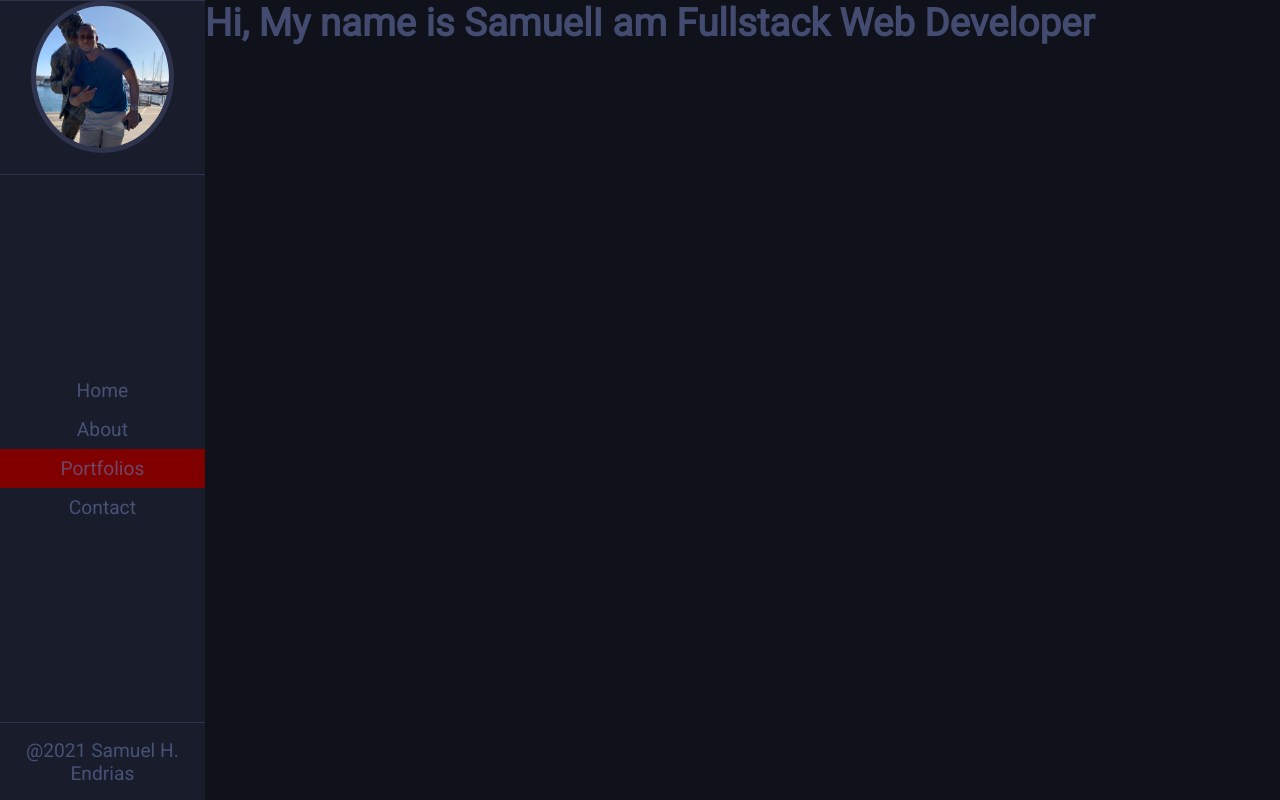
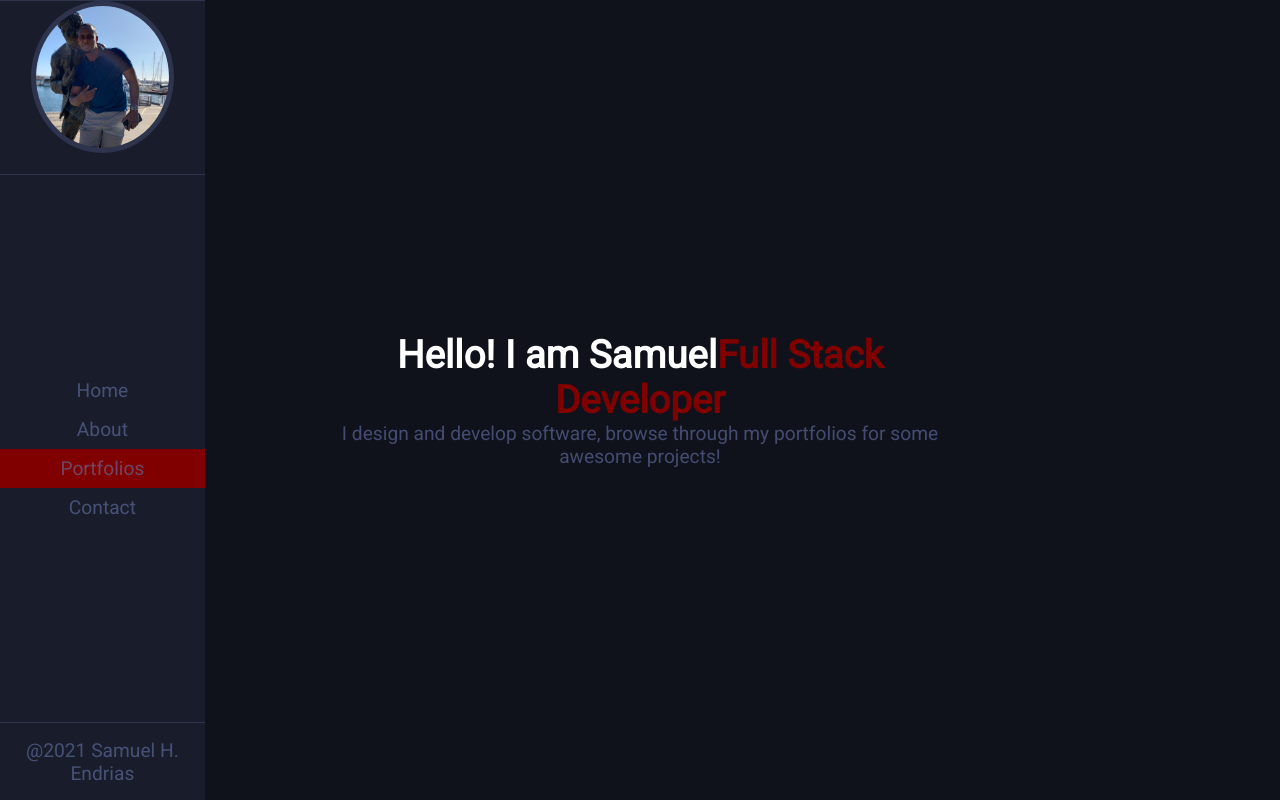
Before and after one commit to Samuel-en/My-Port, a React (Create React App) app: page /portfolios in a window 1280 px wide. Built offline with nearby package versions, Linux system fonts and the light colour scheme.

Commit message:
created typography.scss file, to style homepage text, imported the file into app.scss

```diff
--- a/src/App.scss
+++ b/src/App.scss
@@ -1,4 +1,5 @@
 @import './Style/layout';
+@import './Style/typography';
 @import './style/navbar';
 
 *{
--- a/src/Pages/HomePage.js
+++ b/src/Pages/HomePage.js
@@ -1,16 +1,22 @@
-import React from 'react'
+import React from "react";
 
 function HomePage() {
   return (
     <div className="HomePage">
       <header className="hero">
         <h1 className="hero-text">
-                Hi, My name is Samuel
-                <span>I am Fullstack Web Developer</span>
+          Hello! I am Samuel
+          <span>Full Stack Developer </span>
         </h1>
+        <p className="h-sub-text">
+          I design and develop software, browse through my portfolios
+          for some awesome projects!
+
+        </p>
+        <div className="Icons"/>
       </header>
     </div>
-    )
+  );
 }
 
-export default HomePage
+export default HomePage;
--- a/src/Style/_layout.scss
+++ b/src/Style/_layout.scss
@@ -13,5 +13,6 @@
         min-height: 100vh;
 
 
+
     }
 }
--- /dev/null
+++ b/src/Style/typography.scss
@@ -0,0 +1,21 @@
+.HomePage{
+    position: absolute;
+    top: 50%;
+    left: 50%;
+    transform: translate(-50%, -50%);
+
+}
+
+.hero-text{
+    color: white;
+    text-align: center;
+    font-size: 3.6 rem;
+    span{
+        color: maroon
+
+    }
+}
+
+.h-sub-text{
+    text-align: center;
+}
```
Lines whose indentation alone changed are shown as unchanged.
